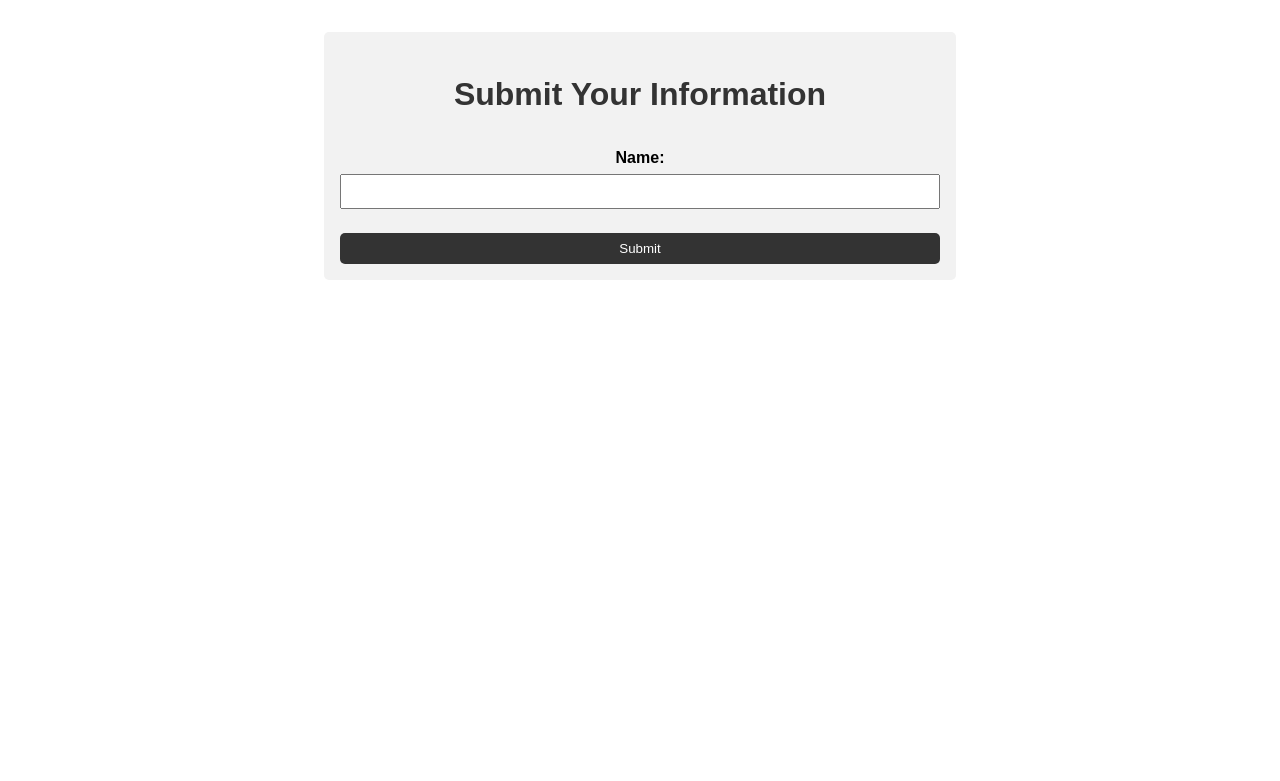
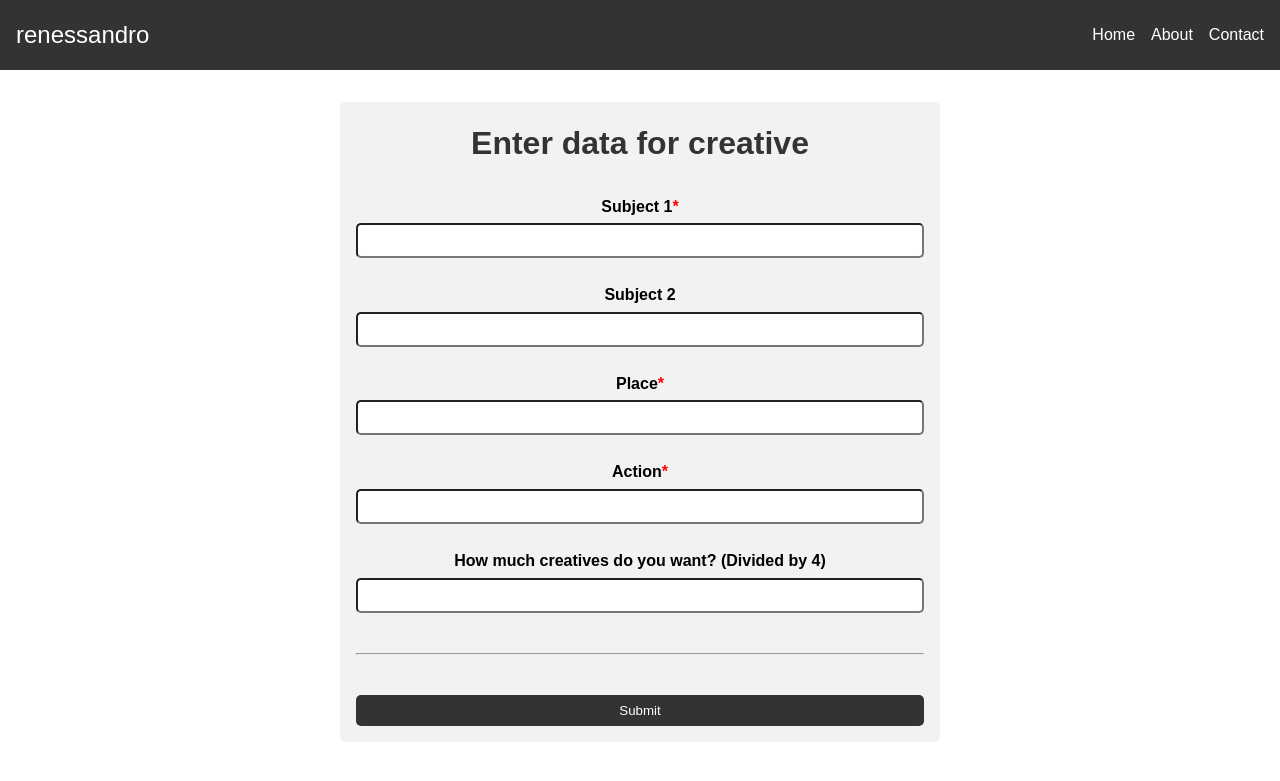
Before and after one commit to ruslanliska/renessandro, a Flask app: template flask_application/templates/index.html in a window 1280 px wide. Shown: the top 781 px of the page. Run offline with Flask 2, Linux system fonts and the light colour scheme; the template is opened without the code that fills it: values that come from a table or form of the project are taken from there, others are empty; parts of the project's set-up code (start-up, migrations or seed data) failed here and were passed over.

Commit message:
Created form for custom request with provided data for creative

```diff
--- a/flask_application/forms.py
+++ b/flask_application/forms.py
@@ -1,9 +1,13 @@
 from flask_wtf import FlaskForm
-from wtforms import StringField, SubmitField
+from wtforms import StringField, SubmitField, IntegerField
 from wtforms.validators import DataRequired
 
 
-class MyForm(FlaskForm):
+class CustomRequestForm(FlaskForm):
     # name = StringField("Request Text", validators=[DataRequired()])
-    name = StringField("Request Text")
+    subject_1 = StringField("Subject 1", validators=[DataRequired()])
+    subject_2 = StringField("Subject 2")
+    place = StringField("Place", validators=[DataRequired()])
+    action = StringField("Action", validators=[DataRequired()])
+    quantity = IntegerField("How much creatives do you want? (Divided by 4)")
     submit = SubmitField("Submit")
--- /dev/null
+++ b/flask_application/templates/base.html
@@ -0,0 +1,128 @@
+<!-- templates/base.html -->
+<!DOCTYPE html>
+<html lang="en">
+<head>
+    <meta charset="UTF-8">
+    <meta name="viewport" content="width=device-width, initial-scale=1.0">
+    <title>{% block title %}Default Title{% endblock %}</title>
+    <style>
+        * {
+            margin: 0;
+            padding: 0;
+            box-sizing: border-box;
+        }
+
+        body {
+            font-family: Arial, sans-serif;
+        }
+
+        header {
+            background-color: #333;
+            padding: 1rem;
+            display: flex;
+            justify-content: space-between;
+            align-items: center;
+        }
+
+        .logo {
+            color: #fff;
+            text-decoration: none;
+            font-size: 1.5rem;
+        }
+
+        .navbar {
+            display: flex;
+            list-style: none;
+        }
+
+        .navbar.desktop-menu li {
+            margin-left: 1rem;
+        }
+
+        .navbar a {
+            color: #fff;
+            text-decoration: none;
+        }
+
+        .navbar a:hover {
+            text-decoration: underline;
+        }
+
+        .mobile-menu {
+            display: none;
+        }
+        hr {
+            display: block;
+            margin-top: 2.5em;
+            margin-bottom: 2.5em;
+            margin-left: auto;
+            margin-right: auto;
+            border-style: inset;
+            border-width: 1px;
+        }
+
+        @media (max-width: 768px) {
+            .desktop-menu {
+                display: none;
+            }
+
+            .mobile-menu {
+                display: block;
+                color: #fff;
+                font-size: 1.5rem;
+                cursor: pointer;
+            }
+
+            .navbar.mobile-menu {
+                position: absolute;
+                top: 100%;
+                right: 0;
+                flex-direction: column;
+                background-color: #333;
+                width: 200px;
+                display: none;
+            }
+
+            .navbar.mobile-menu.active {
+                display: flex;
+            }
+
+            .navbar.mobile-menu li {
+                margin-left: 0;
+                margin-bottom: 1rem;
+            }
+        }
+    </style>
+    {% block styles %}{% endblock %}
+</head>
+<body>
+    <header>
+        <a href="#" class="logo">renessandro</a>
+        <ul class="navbar desktop-menu">
+            <li><a href="#home">Home</a></li>
+            <li><a href="#about">About</a></li>
+            <li><a href="#contact">Contact</a></li>
+        </ul>
+        <span class="mobile-menu" onclick="toggleMenu()">&#9776;</span>
+        <ul class="navbar mobile-menu">
+            <li><a href="#home">Home</a></li>
+            <li><a href="#about">About</a></li>
+            <li><a href="#contact">Contact</a></li>
+        </ul>
+    </header>
+
+    {% block content %}
+    <!-- Page-specific content will be inserted here -->
+    {% endblock %}
+
+    <script>
+        function toggleMenu() {
+            const mobileMenu = document.querySelector('.mobile-menu + .navbar');
+            mobileMenu.classList.toggle('active');
+        }
+    </script>
+    {% block scripts %}
+    <!-- Optional page-specific scripts can be inserted here -->
+    {% endblock %}
+</body>
+</html>
--- a/flask_application/templates/index.html
+++ b/flask_application/templates/index.html
@@ -1,10 +1,10 @@
-<!-- templates/index.html -->
-<!DOCTYPE html>
-<html lang="en">
-<head>
-    <meta charset="UTF-8">
-    <meta name="viewport" content="width=device-width, initial-scale=1.0">
-    <title>Form Example - Flask</title>
+{% extends "base.html" %}
+
+{% block title %}
+Generate creative
+{% endblock %}
+
+{% block content %}
     <style>
         body {
             font-family: Arial, sans-serif;
@@ -33,11 +33,12 @@
             margin-top: 1.5rem;
         }
 
-        input[type="text"], input[type="submit"] {
+        input[type="text"], input[type="number"], input[type="submit"] {
             width: 100%;
             padding: 0.5rem;
             margin-top: 0.25rem;
             box-sizing: border-box;
+            border-radius: 5px;
         }
 
         input[type="submit"] {
@@ -54,17 +55,33 @@
             background-color: #444;
         }
     </style>
-</head>
-<body>
+
     <div class="container">
-        <h1>Submit Your Information</h1>
-        <form action="" method="post">
+        <h1>Enter data for creative</h1>
+        <form action="{{ url_for('index') }}" method="post">
             {{ form.csrf_token }}
-            <label for="{{ form.name.id }}">Name:</label>
-            {{ form.name }}
-            <br>
+            <label for="{{ form.subject_1.id }}">
+                {{ form.subject_1.label.text }}<span style="color: red;">*</span>
+            </label>
+            {{ form.subject_1 }}
+            <label for="{{ form.subject_2.id }}">
+                {{ form.subject_2.label.text }}
+            </label>
+            {{ form.subject_2 }}
+            <label for="{{ form.place.id }}">
+                {{ form.place.label.text }}<span style="color: red;">*</span>
+            </label>
+            {{ form.place }}
+            <label for="{{ form.action.id }}">
+                {{ form.action.label.text }}<span style="color: red;">*</span>
+            </label>
+            {{ form.action }}
+            <label for="{{ form.quantity.id }}">
+                {{ form.quantity.label.text }}
+            </label>
+            {{ form.quantity }}
+            <hr/>
             {{ form.submit }}
         </form>
     </div>
-</body>
-</html>
+{% endblock %}
```
Also changed, not shown: flask_application/templates/admin.html (deleted, +0 -337 lines).
